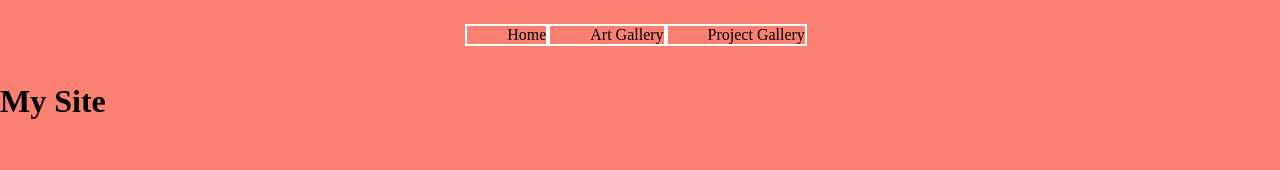
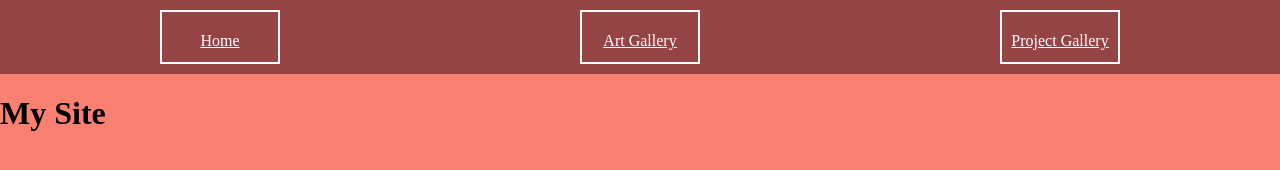
Before and after one commit to VicoVee/mySite, a plain HTML site: page index.html in a window 1280 px wide. Drawn offline with Linux system fonts and the light colour scheme.

Commit message:
Set up the bare bone navigation bar

```diff
--- a/index.html
+++ b/index.html
@@ -9,9 +9,9 @@
 
 <body>
     <nav>
-        <ul>Home</ul>
-        <ul>Art Gallery</ul>
-        <ul>Project Gallery</ul>
+        <a href ="index.html">Home</a>
+        <a href="">Art Gallery</a>
+        <a href="">Project Gallery</a>
     </nav>
     <h1> My Site </h1>
 </body>
--- a/styles.css
+++ b/styles.css
@@ -1,15 +1,29 @@
 body {
     background: salmon;
     margin-left: auto;
+    margin: 0px;
 
 }
 
 nav {
+    background: rgb(148, 68, 68);
+    width: auto;
+    height: auto;
+    padding: 10px;
     display: flex;
     flex-direction: row;
-    justify-content: center;
+    justify-content: space-around;
 }
 
-nav ul {
-    border: 2px solid white;
+nav a {
+    border: 2px solid white; /* Keep border for testing */
+    box-sizing: border-box;
+    width: 120px;
+    height: 40px;
+    padding: 20px 0px 30px 0px ;
+    text-align: center;
 }
+
+a{
+    color: white;
+}
```
